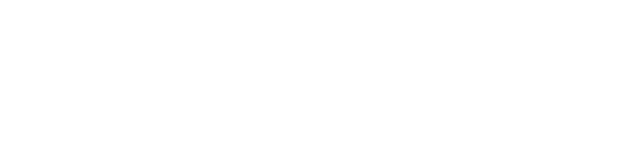
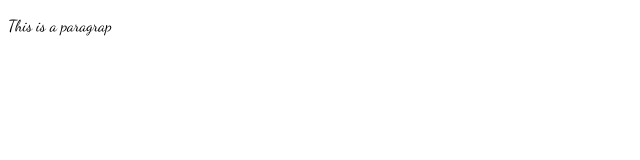
Before and after one commit to ThiemJson/9_1_20_Demo_HTML_CSS, a plain HTML site: page index.html in a window 1280 px wide. Shown: the full height of the page, 0-640 px from the left. Drawn offline with Linux system fonts and the light colour scheme.

Commit message:
i add something

```diff
--- a/index.html
+++ b/index.html
@@ -5,11 +5,10 @@
     <meta name="viewport" content="width=device-width, initial-scale=1.0">
     <meta http-equiv="X-UA-Compatible" content="ie=edge">
     <title>Document</title>
+    <link rel="stylesheet" href="./style.css">
     <link href="https://fonts.googleapis.com/css?family=Dancing+Script&display=swap" rel="stylesheet">
-
-
 </head>
 <body>
-    <p></p>
+    <p>This  is a paragrap</p>
 </body>
 </html>
--- a/style.css
+++ b/style.css
@@ -0,0 +1,3 @@
+p {
+    font-family: Dancing Script;
+}
```
